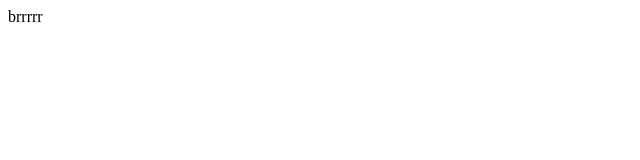
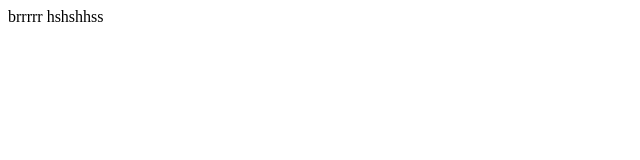
Before and after one commit to WeLoveKea/BackendApp, a plain HTML site: page index.html in a window 1280 px wide. Shown: the full height of the page, 0-640 px from the left. Drawn offline with Linux system fonts and the light colour scheme.

Commit message:
SCRUM-13

```diff
--- a/index.html
+++ b/index.html
@@ -6,5 +6,7 @@
 </head>
 <body>
 brrrrr
+
+hshshhss
 </body>
 </html>
```
